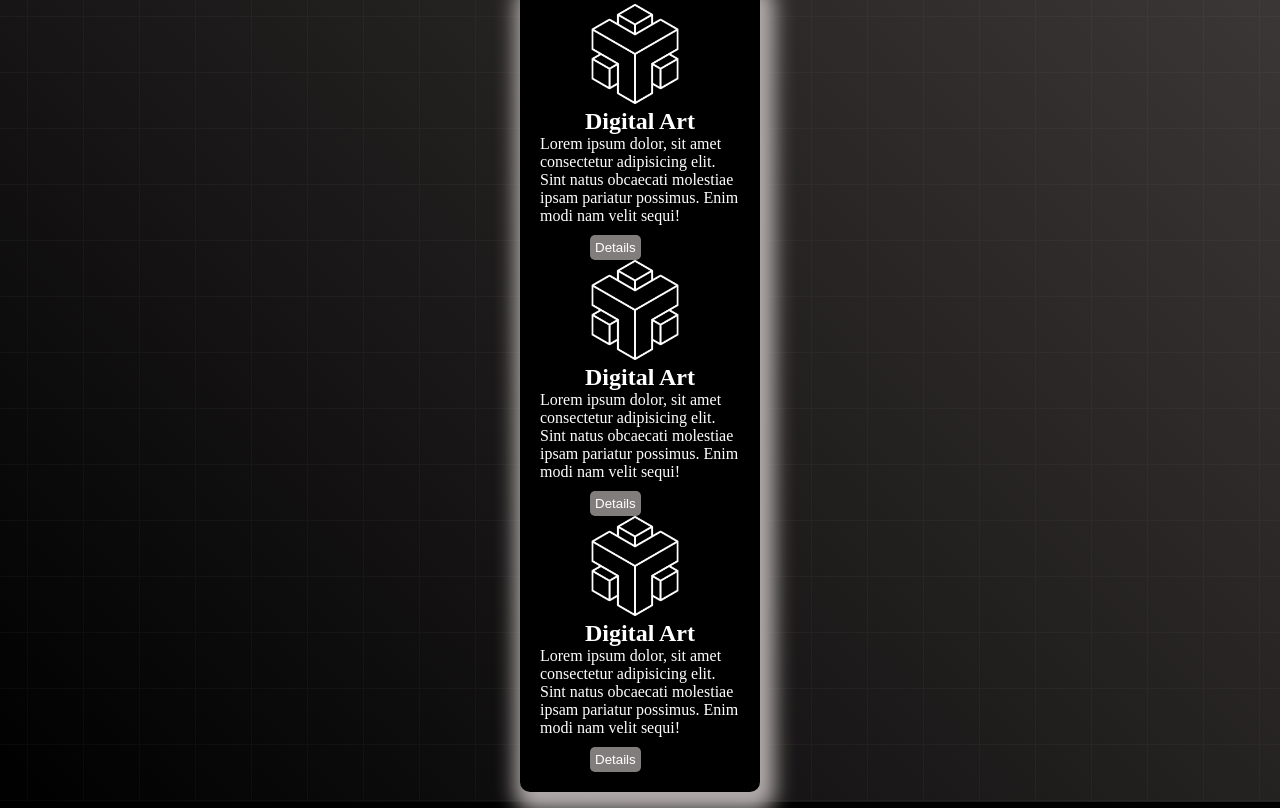
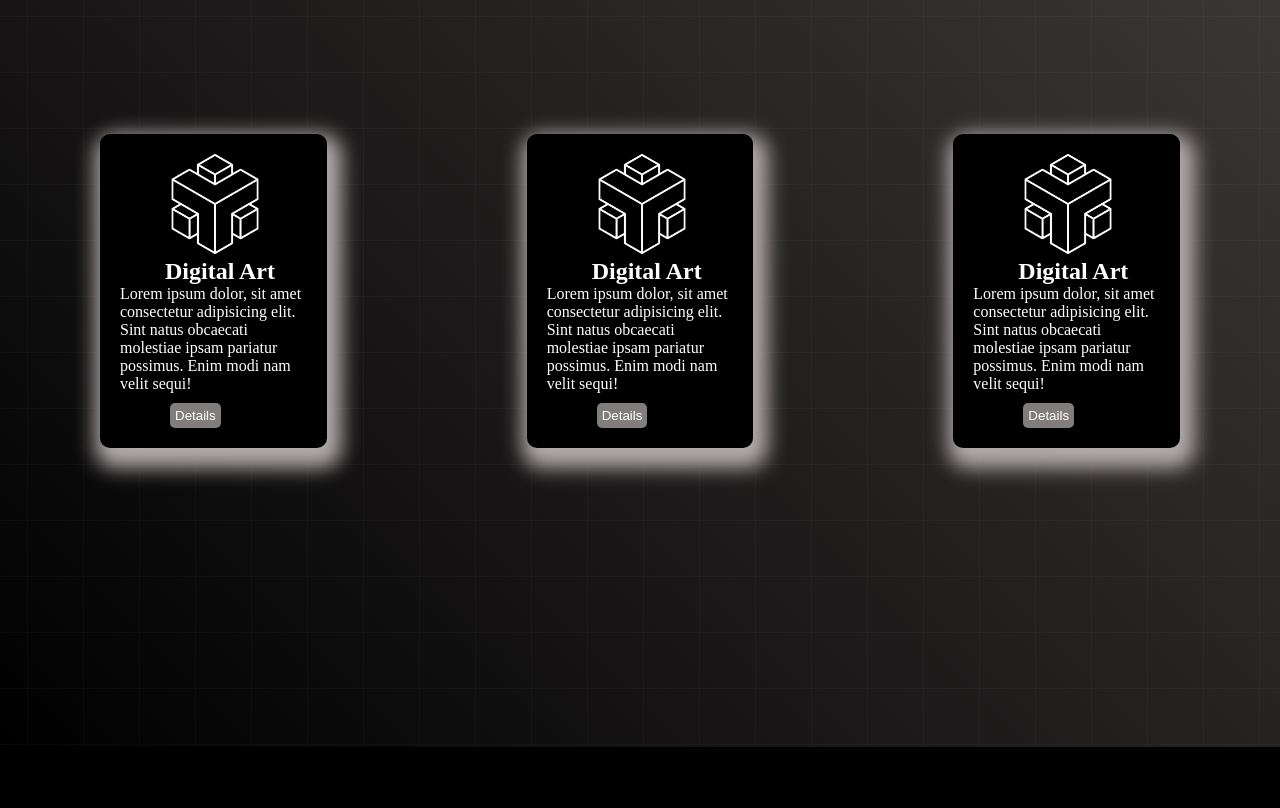
Before and after one commit to Arjumone/digital-product-con1, a plain HTML site: page index.html in a window 1280 px wide. Shown: the part 1132-1940 px from the top of the page. Drawn offline with Linux system fonts and the light colour scheme.

Commit message:
added service section

```diff
--- a/index.html
+++ b/index.html
@@ -61,25 +61,29 @@
       <h1 class="service">Our Service's</h1>
       <div class="services">
         <div class="service-details">
-            <div>
+
                 <img class="img" src="images/0.png" alt="">
                 <h2 class="title">Digital Art</h2>
                 <p class="details">Lorem ipsum dolor, sit amet consectetur adipisicing elit. Sint natus obcaecati molestiae ipsam pariatur possimus. Enim modi nam velit sequi!</p>
                 <button class="btn">Details</button>
-            </div>
-            <div>
+
+ </div>
+        <div class="service-details">
+
                 <img class="img" src="images/0.png" alt="">
                 <h2 class="title">Digital Art</h2>
                 <p class="details">Lorem ipsum dolor, sit amet consectetur adipisicing elit. Sint natus obcaecati molestiae ipsam pariatur possimus. Enim modi nam velit sequi!</p>
                 <button class="btn">Details</button>
-            </div>
-            <div>
+
+ </div>
+        <div class="service-details">
+
                 <img class="img" src="images/0.png" alt="">
                 <h2 class="title">Digital Art</h2>
                 <p class="details">Lorem ipsum dolor, sit amet consectetur adipisicing elit. Sint natus obcaecati molestiae ipsam pariatur possimus. Enim modi nam velit sequi!</p>
                 <button class="btn">Details</button>
-            </div>
-          </div>
+
+ </div>
       </div>
      </section>
     </main>
--- a/styles/style.css
+++ b/styles/style.css
@@ -86,10 +86,12 @@ li{
 }
 .service-container{
     background-image: url('../images/background.png'),linear-gradient(45deg,black,rgb(61, 56, 56));
+    height: 100vh;
 }
 .services{
     display: flex;
     justify-content: space-around;
+    padding-top: 150px;
 }
 .service-details{
     border: 10px;
```
